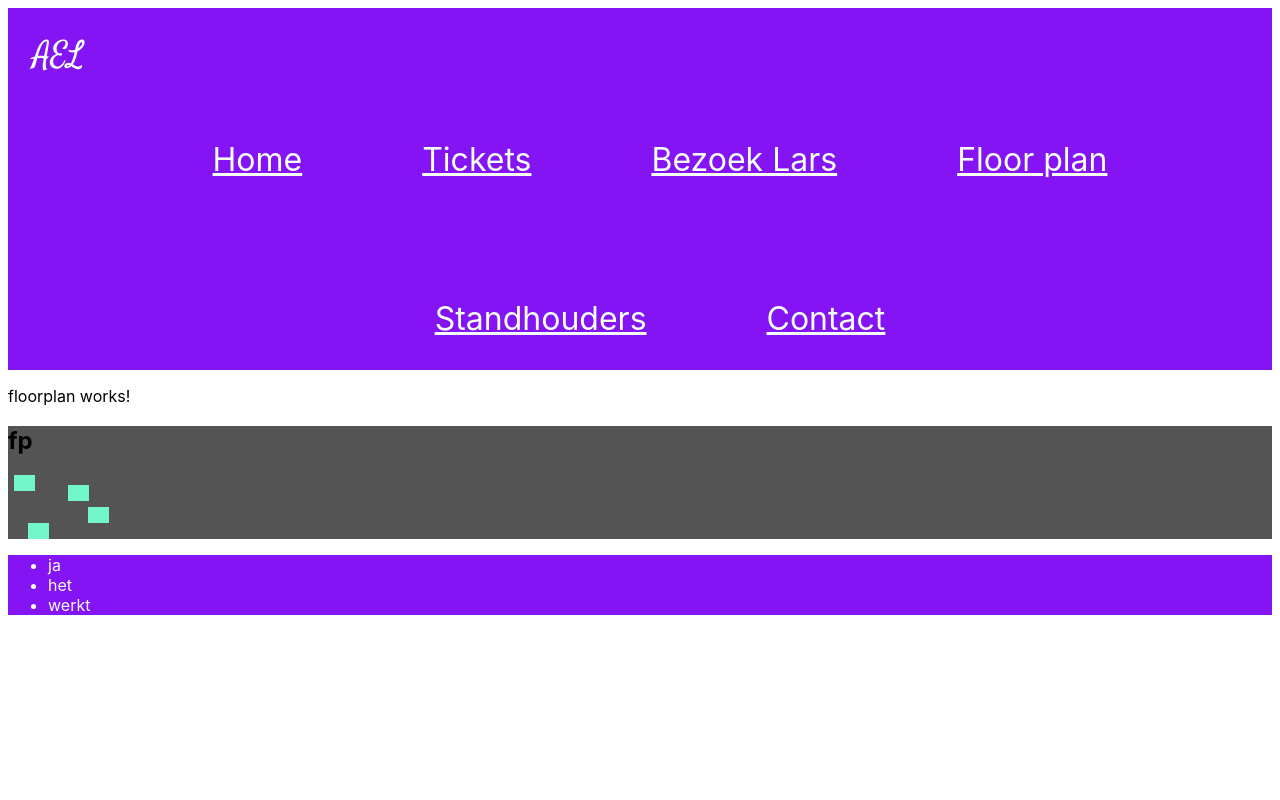
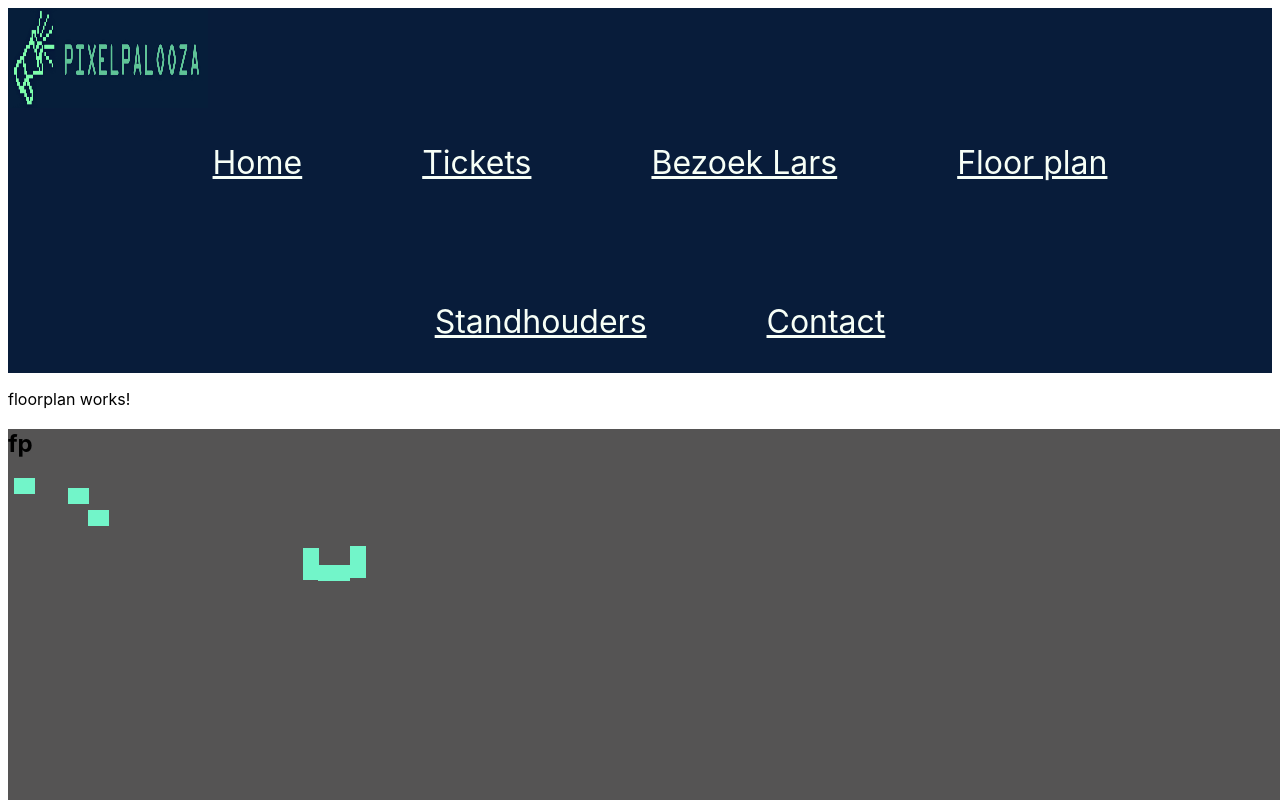
Before and after one commit to GlupekEJ/GameEvent, an Angular app in the folder Client/: page /floorplan in a window 1280 px wide. Shown: the top 800 px of the page. Built offline with nearby package versions, Linux system fonts and the light colour scheme.

Commit message:
kleur header aangepast en icoon gebruikt en floorplan tafels test

```diff
--- a/Client/src/app/floorplan/floorplan.component.css
+++ b/Client/src/app/floorplan/floorplan.component.css
@@ -23,13 +23,32 @@
   top: 0px;
 }
 #table4 {
-  height: 1em;
-  width: 1.3em;
+  height: 2em;
+  width: 1em;
   background-color: rgb(114, 245, 201);
   position: relative;
-  left: 20px;
-  top: 0px;
+  left: 342px;
+  top: 20px;
 }
+#table5 {
+  height: 2em;
+  width: 1em;
+  background-color: rgb(114, 245, 201);
+  position: relative;
+  left: 295px;
+  top: -10px;
+}
+#table6 {
+  height: 1em;
+  width: 2em;
+  background-color: rgb(114, 245, 201);
+  position: relative;
+  left: 310px;
+  top: -25px;
+}
+
 .floorplanSection {
   background-color: rgb(85, 84, 84);
+  height: 60vh;
+  width: 100vw;
 }
--- a/Client/src/app/floorplan/floorplan.component.html
+++ b/Client/src/app/floorplan/floorplan.component.html
@@ -6,5 +6,7 @@
     <div id="table2"></div>
     <div id="table3"></div>
     <div id="table4"></div>
+    <div id="table5"></div>
+    <div id="table6"></div>
   </section>
 </main>
--- a/Client/src/app/footer/footer.component.css
+++ b/Client/src/app/footer/footer.component.css
@@ -1,4 +1,4 @@
 footer {
-  background-color: #8514f5;
+  background-color: #081c3a;
   color: #f7fff7;
 }
--- a/Client/src/app/header-nav/header-nav.component.css
+++ b/Client/src/app/header-nav/header-nav.component.css
@@ -1,6 +1,6 @@
 nav {
   display: flex;
-  background-color: #8514f5;
+  background-color: #081c3a;
   color: #f7fff7;
   flex-wrap: wrap;
   flex-direction: row;
--- a/Client/src/app/header-nav/header-nav.component.html
+++ b/Client/src/app/header-nav/header-nav.component.html
@@ -1,6 +1,12 @@
 <header>
   <nav>
-    <div class="icoon">AEL</div>
+    <img
+      src="assets/images/LOGO_FRONTEND_GAME_EVENT1.png"
+      height="100px"
+      width="200px"
+      alt="icooon"
+    />
+    <div class="icoon"></div>
     <ul>
       <li><a routerLink="/">Home</a></li>
       <li><a routerLink="/tickets">Tickets</a></li>
```
Also changed, not shown: Client/src/assets/images/LOGO_FRONTEND_GAME_EVENT1.png (added), Client/src/assets/images/arne.jpg (added).
